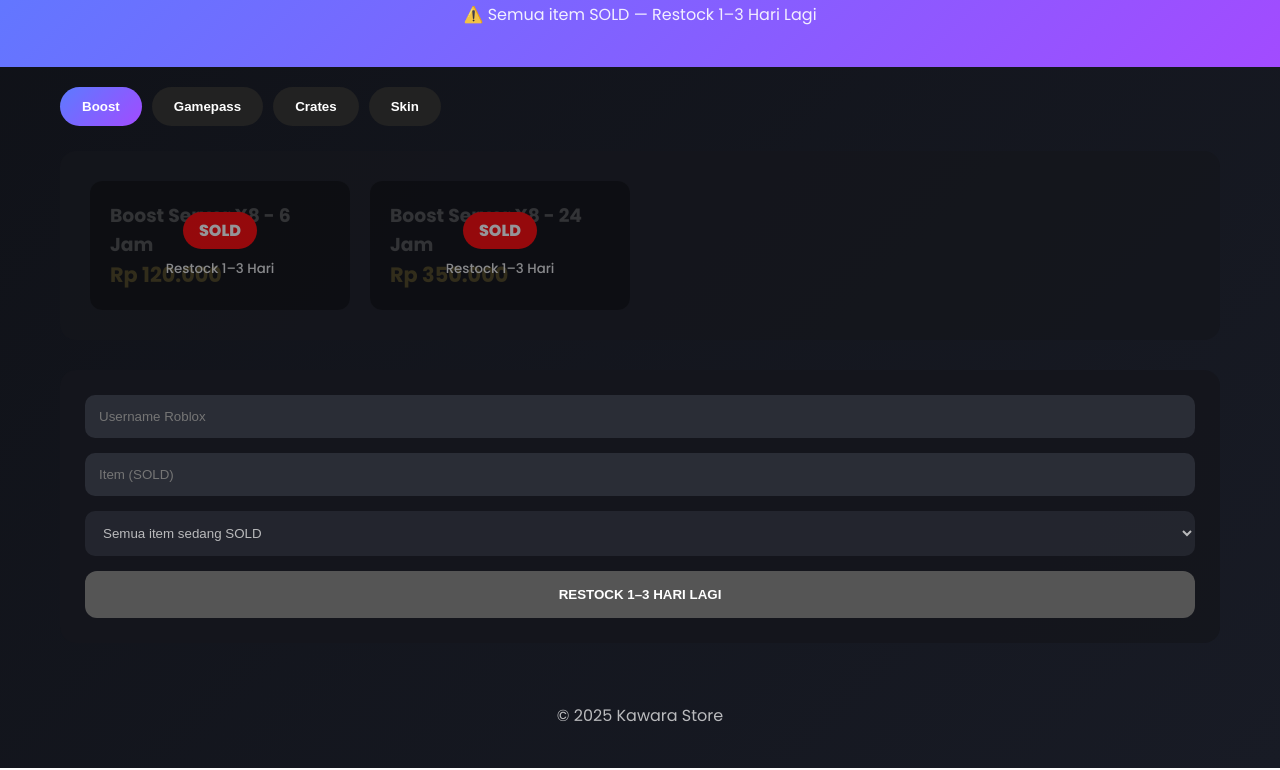
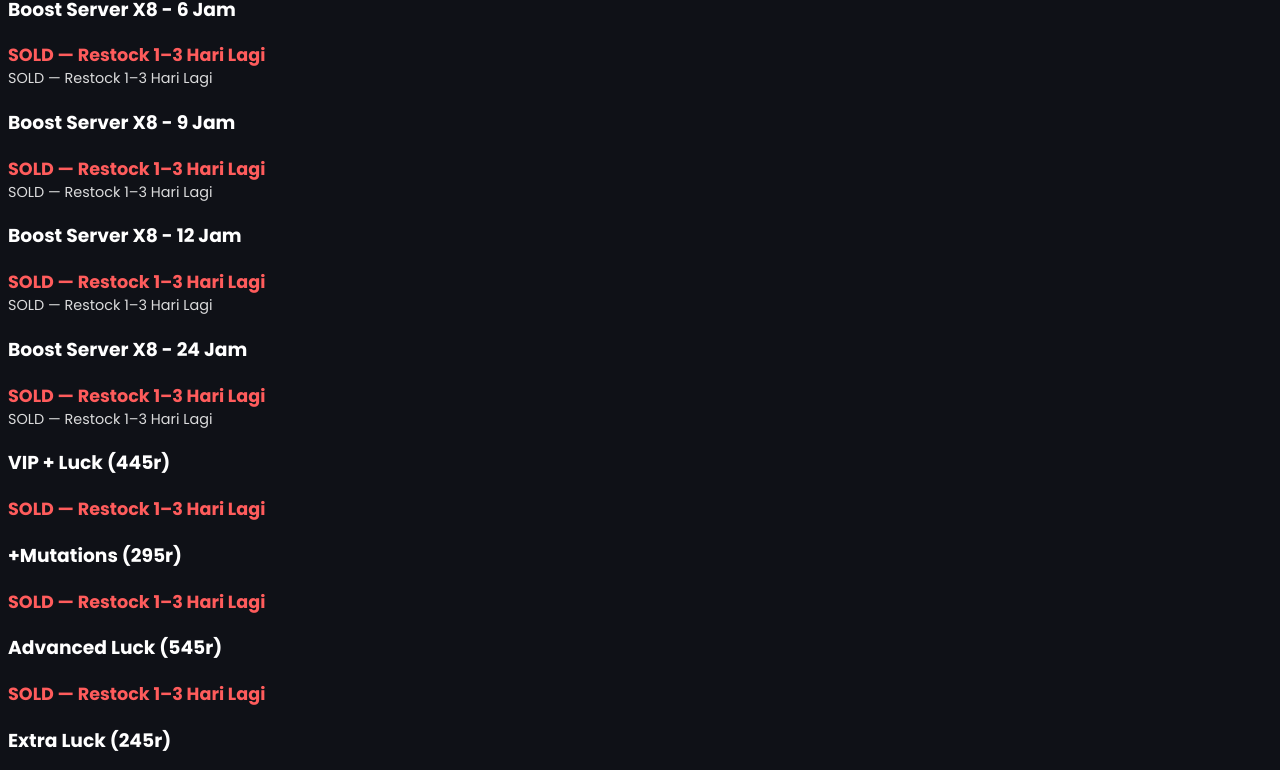
Before and after one commit to kawarastore/kawarastore.github.io, a plain HTML site: page index.html in a window 1280 px wide. Shown: the part 140-910 px from the top of the page. Drawn offline with Linux system fonts and the light colour scheme.

Commit message:
Update index.html

```diff
--- a/index.html
+++ b/index.html
@@ -11,6 +11,7 @@
     <link rel="stylesheet" href="https://cdnjs.cloudflare.com/ajax/libs/font-awesome/6.4.0/css/all.min.css">
 
     <style>
+        /* ===== CSS TIDAK DIUBAH ===== */
         :root {
             --primary: #5c7bff;
             --secondary: #a24bff;
@@ -22,222 +23,101 @@
             --radius: 16px;
             --shadow: 0 10px 30px rgba(0, 0, 0, 0.25);
         }
-
-        * { box-sizing: border-box; margin: 0; padding: 0; }
-
-        body {
-            font-family: "Poppins", sans-serif;
-            background: linear-gradient(135deg, #0f1117, #181b25);
-            color: #fff;
-        }
-
-        header {
-            padding: 60px 20px 40px;
-            text-align: center;
-            background: linear-gradient(135deg, var(--primary), var(--secondary));
-        }
-
-        header h1 { font-size: 3rem; font-weight: 800; }
-        header p { opacity: .9; margin-top: 10px; }
-
-        .tab-container { max-width: 1200px; margin: auto; padding: 20px; }
-
-        .tab-header {
-            display: flex;
-            gap: 10px;
-            flex-wrap: wrap;
-            margin-bottom: 25px;
-        }
-
-        .tab-btn {
-            padding: 12px 22px;
-            border-radius: 50px;
-            background: #222;
-            color: #fff;
-            border: none;
-            cursor: pointer;
-            font-weight: 600;
-        }
-
-        .tab-btn.active {
-            background: linear-gradient(135deg, var(--primary), var(--secondary));
-        }
-
-        .tab-content { display: none; }
-        .tab-content.active { display: block; }
-
-        .card {
-            background: rgba(20,22,28,.8);
-            padding: 30px;
-            border-radius: 16px;
-            margin-bottom: 30px;
-        }
-
-        .items-grid {
-            display: grid;
-            grid-template-columns: repeat(auto-fill,minmax(260px,1fr));
-            gap: 20px;
-        }
-
-        /* ================= SOLD STYLE ================= */
-        .item-card {
-            position: relative;
-            background: #1f222a;
-            padding: 20px;
-            border-radius: 12px;
-            opacity: .55;
-            pointer-events: none;
-        }
-
-        .sold-badge {
-            position: absolute;
-            inset: 0;
-            background: rgba(0,0,0,.7);
-            display: flex;
-            flex-direction: column;
-            justify-content: center;
-            align-items: center;
-            border-radius: 12px;
-            font-weight: 800;
-            text-align: center;
-        }
-
-        .sold-badge span {
-            background: red;
-            padding: 6px 16px;
-            border-radius: 30px;
-            margin-bottom: 10px;
-        }
-
-        .sold-badge small {
-            opacity: .9;
-            font-weight: 500;
-        }
-
-        .price {
-            font-size: 1.3rem;
-            font-weight: 700;
-            color: var(--accent);
-        }
-
-        .order-form {
-            background: rgba(20,22,28,.9);
-            padding: 25px;
-            border-radius: 16px;
-        }
-
-        .form-control {
-            width: 100%;
-            padding: 14px;
-            border-radius: 10px;
-            border: none;
-            background: #2a2d36;
-            color: #fff;
-            margin-bottom: 15px;
-        }
-
-        .btn-order {
-            width: 100%;
-            padding: 16px;
-            border-radius: 12px;
-            background: #555;
-            color: #fff;
-            font-weight: 700;
-            border: none;
-            cursor: not-allowed;
-        }
-
-        footer {
-            text-align: center;
-            padding: 40px;
-            opacity: .7;
-        }
+        body { font-family: "Poppins", sans-serif; background:#0f1117; color:#fff; }
+        .price { font-size:1.1rem; font-weight:700; color:#ff5c5c; }
+        .description { opacity:0.85; font-size:0.9rem; }
     </style>
 </head>
+
 <body>
 
 <header>
     <h1><i class="fas fa-store"></i> KAWARA STORE</h1>
-    <p>⚠️ Semua item SOLD — Restock 1–3 Hari Lagi</p>
+    <p>Semua item sedang SOLD</p>
 </header>
 
-<div class="tab-container">
+<!-- ================= BOOST ================= -->
+<div class="item-card" data-item="Boost Server X8 (6 Jam)" data-price="120000">
+    <h3>Boost Server X8 - 6 Jam</h3>
+    <div class="price">SOLD — Restock 1–3 Hari Lagi</div>
+    <div class="description">SOLD — Restock 1–3 Hari Lagi</div>
+</div>
 
-    <div class="tab-header">
-        <button class="tab-btn active" data-tab="boost">Boost</button>
-        <button class="tab-btn" data-tab="gamepass">Gamepass</button>
-        <button class="tab-btn" data-tab="crates">Crates</button>
-        <button class="tab-btn" data-tab="skinbundle">Skin</button>
-    </div>
+<div class="item-card" data-item="Boost Server X8 (9 Jam)" data-price="180000">
+    <h3>Boost Server X8 - 9 Jam</h3>
+    <div class="price">SOLD — Restock 1–3 Hari Lagi</div>
+    <div class="description">SOLD — Restock 1–3 Hari Lagi</div>
+</div>
 
-    <!-- BOOST -->
-    <div id="boost" class="tab-content active">
-        <div class="card">
-            <div class="items-grid">
-                <div class="item-card">
-                    <h3>Boost Server X8 - 6 Jam</h3>
-                    <div class="price">Rp 120.000</div>
-                    <div class="sold-badge">
-                        <span>SOLD</span>
-                        <small>Restock 1–3 Hari</small>
-                    </div>
-                </div>
+<div class="item-card" data-item="Boost Server X8 (12 Jam)" data-price="240000">
+    <h3>Boost Server X8 - 12 Jam</h3>
+    <div class="price">SOLD — Restock 1–3 Hari Lagi</div>
+    <div class="description">SOLD — Restock 1–3 Hari Lagi</div>
+</div>
 
-                <div class="item-card">
-                    <h3>Boost Server X8 - 24 Jam</h3>
-                    <div class="price">Rp 350.000</div>
-                    <div class="sold-badge">
-                        <span>SOLD</span>
-                        <small>Restock 1–3 Hari</small>
-                    </div>
-                </div>
-            </div>
-        </div>
-    </div>
+<div class="item-card" data-item="Boost Server X8 (24 Jam)" data-price="350000">
+    <h3>Boost Server X8 - 24 Jam</h3>
+    <div class="price">SOLD — Restock 1–3 Hari Lagi</div>
+    <div class="description">SOLD — Restock 1–3 Hari Lagi</div>
+</div>
 
-    <!-- GAMEPASS -->
-    <div id="gamepass" class="tab-content">
-        <div class="card">
-            <div class="items-grid">
-                <div class="item-card">
-                    <h3>VIP + Luck</h3>
-                    <div class="price">Rp 50.000</div>
-                    <div class="sold-badge">
-                        <span>SOLD</span>
-                        <small>Restock 1–3 Hari</small>
-                    </div>
-                </div>
-            </div>
-        </div>
-    </div>
+<!-- ================= GAMEPASS ================= -->
+<div class="item-card" data-item="VIP + Luck (445r)" data-price="50000">
+    <h3>VIP + Luck (445r)</h3>
+    <div class="price">SOLD — Restock 1–3 Hari Lagi</div>
+</div>
 
-    <!-- ORDER FORM -->
-    <div class="order-form">
-        <input class="form-control" placeholder="Username Roblox" disabled>
-        <input class="form-control" placeholder="Item (SOLD)" disabled>
-        <select class="form-control" disabled>
-            <option>Semua item sedang SOLD</option>
-        </select>
-        <button class="btn-order">RESTOCK 1–3 HARI LAGI</button>
-    </div>
+<div class="item-card" data-item="+Mutations (295r)" data-price="30000">
+    <h3>+Mutations (295r)</h3>
+    <div class="price">SOLD — Restock 1–3 Hari Lagi</div>
+</div>
 
+<div class="item-card" data-item="Advanced Luck (545r)" data-price="55000">
+    <h3>Advanced Luck (545r)</h3>
+    <div class="price">SOLD — Restock 1–3 Hari Lagi</div>
+</div>
+
+<div class="item-card" data-item="Extra Luck (245r)" data-price="25000">
+    <h3>Extra Luck (245r)</h3>
+    <div class="price">SOLD — Restock 1–3 Hari Lagi</div>
+</div>
+
+<div class="item-card" data-item="Sell Anywhere (350r)" data-price="35000">
+    <h3>Sell Anywhere (350r)</h3>
+    <div class="price">SOLD — Restock 1–3 Hari Lagi</div>
+</div>
+
+<!-- ================= CRATES ================= -->
+<div class="item-card" data-item="Spins x1" data-price="10000">
+    <h3>Spins / Crates x1</h3>
+    <div class="price">SOLD — Restock 1–3 Hari Lagi</div>
+</div>
+
+<div class="item-card" data-item="Spins x5" data-price="50000">
+    <h3>Spins / Crates x5</h3>
+    <div class="price">SOLD — Restock 1–3 Hari Lagi</div>
+</div>
+
+<div class="item-card" data-item="Spins x10" data-price="100000">
+    <h3>Spins / Crates x10</h3>
+    <div class="price">SOLD — Restock 1–3 Hari Lagi</div>
+</div>
+
+<!-- ================= SKIN ================= -->
+<div class="item-card" data-item="Skin Blossom Pack" data-price="55000">
+    <h3>Skin Blossom Pack</h3>
+    <div class="price">SOLD — Restock 1–3 Hari Lagi</div>
+</div>
+
+<div class="item-card" data-item="Frozen Krampus Scythe" data-price="93500">
+    <h3>Frozen Krampus Scythe</h3>
+    <div class="price">SOLD — Restock 1–3 Hari Lagi</div>
 </div>
 
 <footer>
-    <p>© 2025 Kawara Store</p>
+    <p>&copy; 2025 Kawara Store</p>
+    <p>Semua item akan tersedia kembali dalam 1–3 hari</p>
 </footer>
-
-<script>
-    // TAB
-    document.querySelectorAll('.tab-btn').forEach(btn=>{
-        btn.onclick=()=>{
-            document.querySelectorAll('.tab-btn').forEach(b=>b.classList.remove('active'))
-            document.querySelectorAll('.tab-content').forEach(c=>c.classList.remove('active'))
-            btn.classList.add('active')
-            document.getElementById(btn.dataset.tab).classList.add('active')
-        }
-    })
-</script>
 
 </body>
 </html>
```
